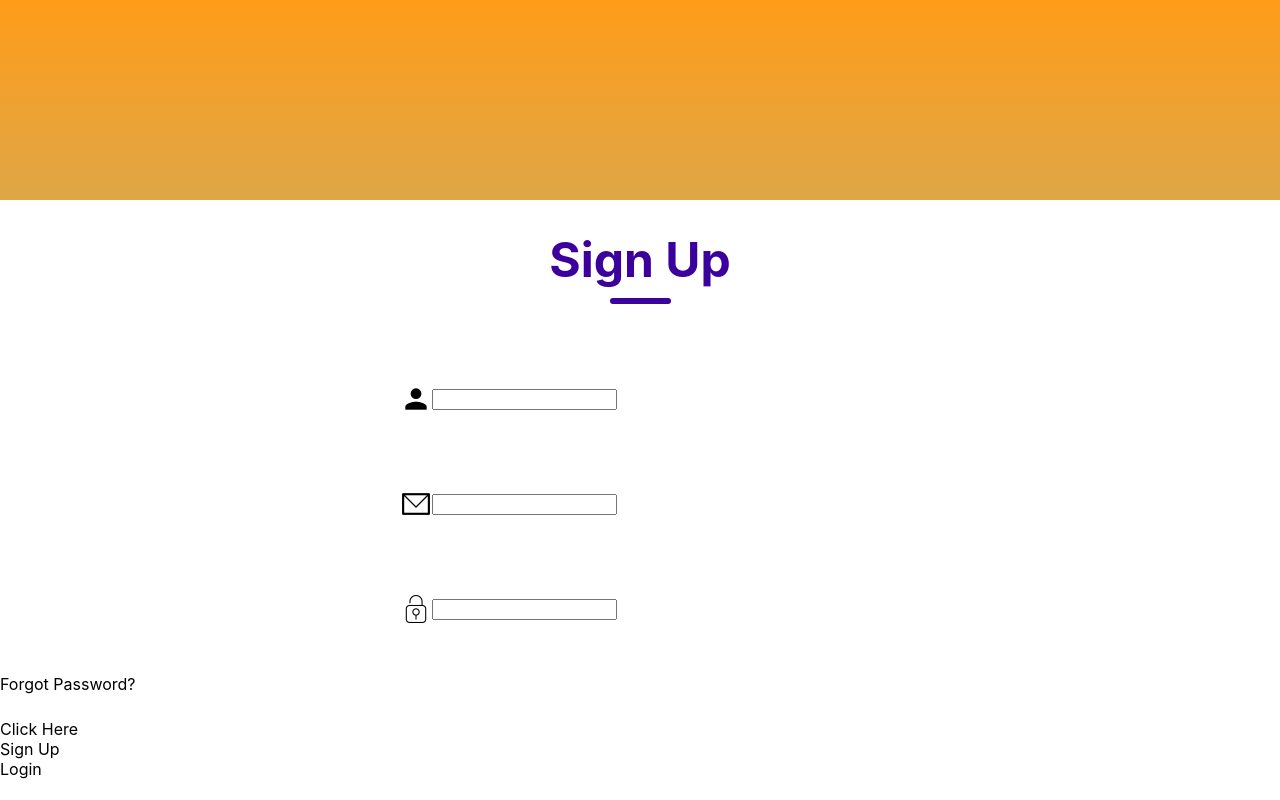
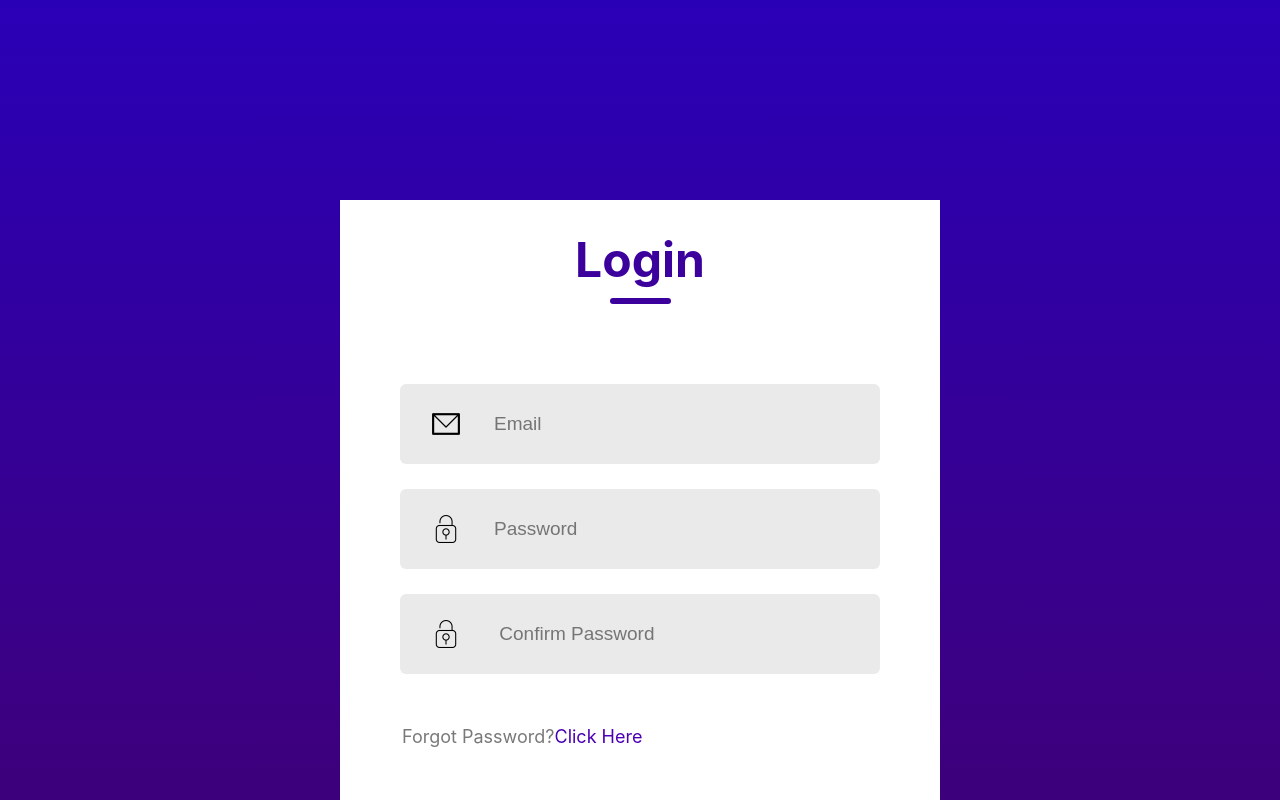
Before and after one commit to emerson51612/my-react-app, a React (Create React App) app: page / in a window 1280 px wide. Shown: the top 800 px of the page. Built offline with nearby package versions, Linux system fonts and the light colour scheme; the HTML template or start-up script is replaced by a standard one.

Commit message:
login page creation

```diff
--- a/src/components/LoginSignup/LoginSignup.css
+++ b/src/components/LoginSignup/LoginSignup.css
@@ -3,7 +3,8 @@
 flex-direction: column;
 margin: auto;
 margin-top: 200px;
-background: white;
+width: 600px;
+background: #fff;
 padding-bottom: 30px;
 }
 
@@ -16,7 +17,7 @@
 margin-top: 30px;
 }
 
-.text{
+.text {
 color: #3c009d;
 font-size: 48px;
 font-weight: 700;
@@ -30,10 +31,10 @@
 }
 
 .inputs{
-    margin-top: 55px;
-    display: flex;
-    flex-direction: column;
-    gap: 25px;
+ margin-top: 55px;
+ display: flex;
+ flex-direction: column;
+ gap: 25px;
 }
 
 .input{
@@ -42,5 +43,62 @@
 margin: auto;
 width: 480px;
 height: 80px;
-background: white;
-border-radius: 6px;}
+background: #eaeaea;
+border-radius: 6px;
+}
+
+.input img{
+    margin: 0px 30px;
+}
+
+.input input{
+height: 50px;
+width: 400px;
+background: transparent;
+border: none;
+outline: none;
+color: #797979;
+font-size: 19px;
+}
+
+.forgot_password{
+padding-left:62px;
+margin-top:27px;
+color: #797979;
+font-size:18px;
+}
+
+.click_here{
+color: #4c00b4;
+cursor: pointer;
+}
+
+.submit_container{
+display: flex;
+gap:30px;
+margin:60px auto;
+}
+
+.submit{
+display: flex;
+justify-content: center;
+align-items: center;
+width: 220px;
+height: 59px;
+color: #fff;
+background: #4c00b4;
+border-radius: 50px;
+font-size: 19px;
+font-weight: 700;
+cursor: pointer;
+}
+
+.gray{
+background: #eaeaea;
+color: #676767;
+}
+
+.gray{
+background: #eaeaea;
+color: #676767;
+}
--- a/src/components/LoginSignup/LoginSignup.jsx
+++ b/src/components/LoginSignup/LoginSignup.jsx
@@ -1,4 +1,4 @@
-import React from 'react'
+import React, { useState } from 'react';
 import "./LoginSignup.css"
 
 import email_icon from "../assets/email.png"
@@ -6,29 +6,37 @@
 import user_icon from "../assets/person.png"
 
 const LoginSignup = () => {
+
+    const [action,setAction]=useState('Login');
+
      return (
         <div className='container'>
             <div className='header'>
-            <div className='text'>Sign Up</div>
+                <div className='text'>{action}</div>
                 <div className='underline'></div>
             </div>
         <div className='inputs'>
-        <div className='input' >
+            {action ==='Login'?<div></div>:<div className='input' >
              <img src={user_icon} alt=''/>
-            <input type='text'/>
-        </div>
+            <input type='text' placeholder='Name'/>
+        </div>}
+
         <div className='input' >
             <img src={email_icon} alt=''/>
-            <input type='email'/>
+            <input type='email' placeholder='Email'/>
         </div>
         <div className='input' >
             <img src={password_icon} alt=''/>
-            <input type='password'/>
+            <input type='password' placeholder='Password'/>
         </div>
-         <div className="forgot_password">Forgot Password?</div> <span>Click Here</span></div>
+        <div className='input' >
+            <img src={password_icon} alt=''/>
+            <input type='confirm_password' placeholder=' Confirm Password'/>
+        </div>
+        {action === 'Sign Up'?<div></div>:<div class='forgot_password'>Forgot Password?<span className='click_here'>Click Here</span></div>}</div>
          <div className='submit_container'>
-            <div className='submit'>Sign Up</div>
-            <div className='submit'>Login</div>
+                <div className={action ==='Login'?'submit gray':'submit'}onClick={() => setAction('Sign Up')}>Sign Up</div>
+                <div className={action ==='Sign Up'?'submit gray':'submit'}onClick={() => setAction('Login')}>Login</div>
         </div>
     </div>
   )
--- a/src/index.css
+++ b/src/index.css
@@ -6,7 +6,7 @@
   -webkit-font-smoothing: antialiased;
   -moz-osx-font-smoothing: grayscale;
   height: 100vh;
-  background: linear-gradient(#ff9c19, #5dd1ff);
+  background: linear-gradient(#2A00B7, #42006C);
 }
 
 code {
```
Lines whose indentation alone changed are shown as unchanged.
